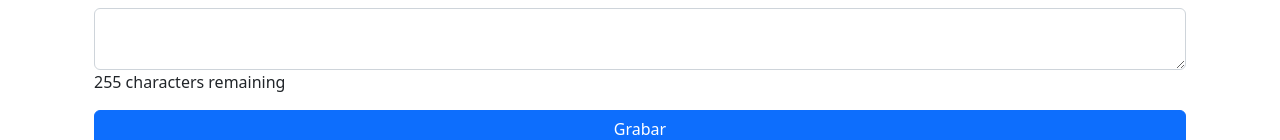
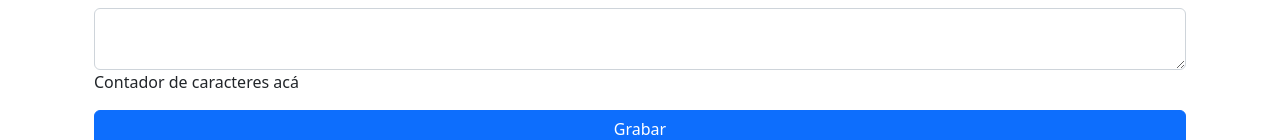
Before and after one commit to vvtrujillo/proysegtpc, a React (Create React App) app in the folder cliente/: page /registracaminata in a window 1280 px wide. Shown: the part 680-820 px from the top of the page. Built offline with nearby package versions, Linux system fonts and the light colour scheme; no server answers.

Commit message:
commit 20-08-2022

```diff
--- a/cliente/src/Componentes/FormRegistraCaminata.jsx
+++ b/cliente/src/Componentes/FormRegistraCaminata.jsx
@@ -8,6 +8,7 @@ const FormRegistraCaminata = ({datosAreas, datosResp}) => {
 
     const handleDropdownChange = (e) =>{
         console.log('evento change', e.target.value);
+        setFormulario({[e.target.name]:e.target.value})
     }
 
     const grabaCaminata = async e => {
@@ -94,7 +95,7 @@ const FormRegistraCaminata = ({datosAreas, datosResp}) => {
                                maxLength={255}
                                onChange={handleDropdownChange}
                         />
-                        <p id="charNum">255 characters remaining</p>
+                        <p>Contador de caracteres acá</p>
                     </FormGroup>
                     <Button type="submit" color="primary" className="container">Grabar</Button>
                 </Form>
```
